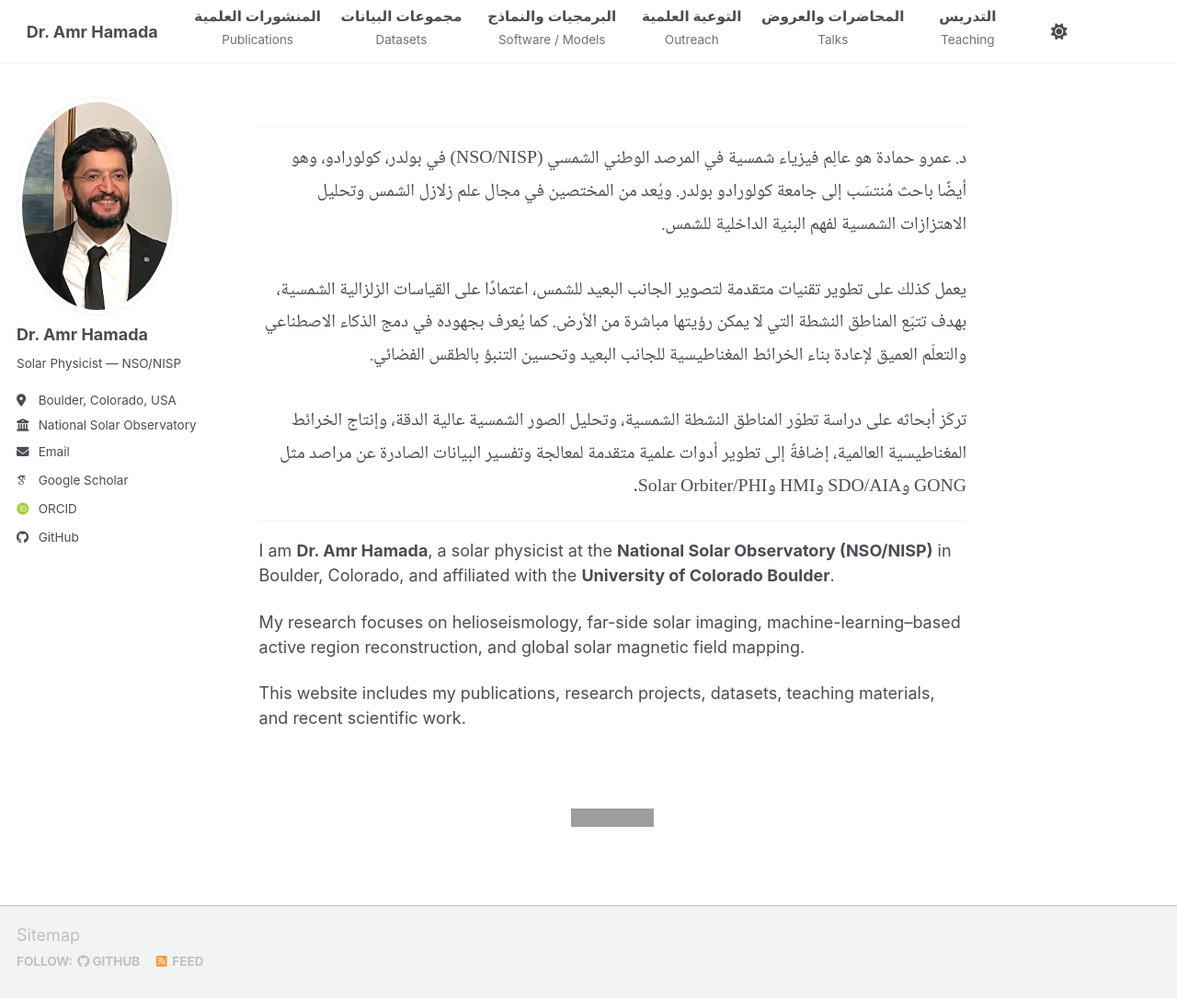
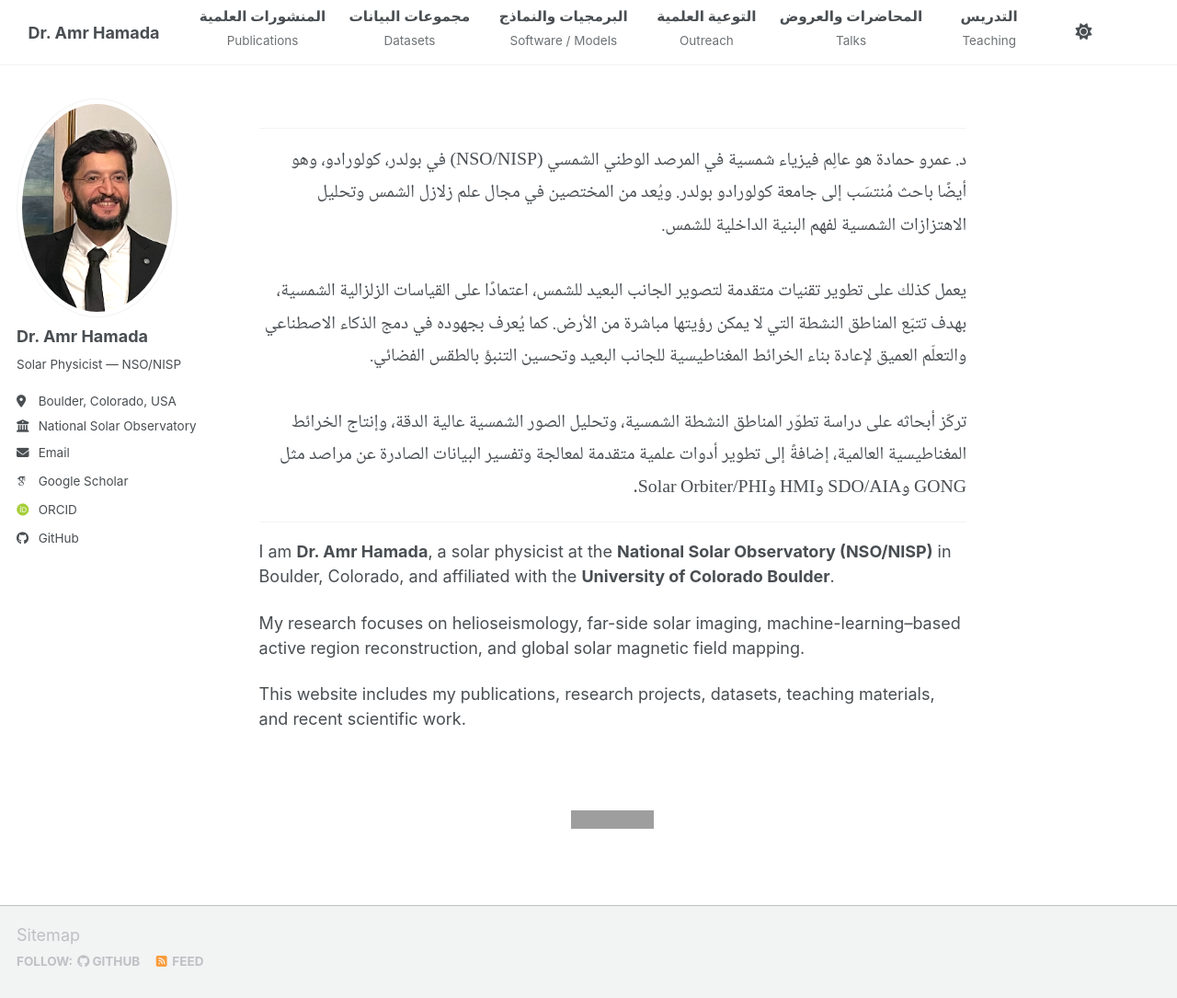
Before and after one commit to Amr1001Hamada/Amr1001Hamada.github.io, a Jekyll site: the page built from _pages/about.md, in a window 1280 px wide and 1085 px high. Shown: the whole window at 92% size. Built offline with Jekyll 4.4.1, drawn with Linux system fonts in a browser that asks for light colours; some web fonts are replaced; a script bundle is joined from its source files by our own code; library files that are not in the unit come from our copies; grey boxes are pictures that could not be loaded.

Commit message:
Adjust bilingual navigation alignment and padding

```diff
--- a/_sass/layout/_navigation.scss
+++ b/_sass/layout/_navigation.scss
@@ -467,28 +467,30 @@
   direction: ltr;
 }
 
-/* === Fix alignment for bilingual navigation === */
+/* === Center alignment for bilingual navigation === */
 
 .greedy-nav .visible-links li.masthead__menu-item {
   display: table-cell;
   vertical-align: middle;
-  text-align: center;
-  padding: 0 0.6rem;
+  text-align: center;   /* KEY */
+  padding: 0 0.7rem;
 }
 
-.greedy-nav .visible-links li.masthead__menu-item .nav-ar {
+/* Arabic line */
+.greedy-nav .visible-links .nav-ar {
   display: block;
+  text-align: center;   /* KEY */
+  direction: rtl;
   font-size: 0.85em;
   font-weight: 600;
-  direction: rtl;
-  white-space: nowrap;
   line-height: 1.2;
 }
 
-.greedy-nav .visible-links li.masthead__menu-item .nav-en-link {
+/* English line */
+.greedy-nav .visible-links .nav-en-link {
   display: block;
+  text-align: center;   /* KEY */
   font-size: 0.75em;
   opacity: 0.8;
-  white-space: nowrap;
-  line-height: 1.1;
+  line-height: 1.2;
 }
```
